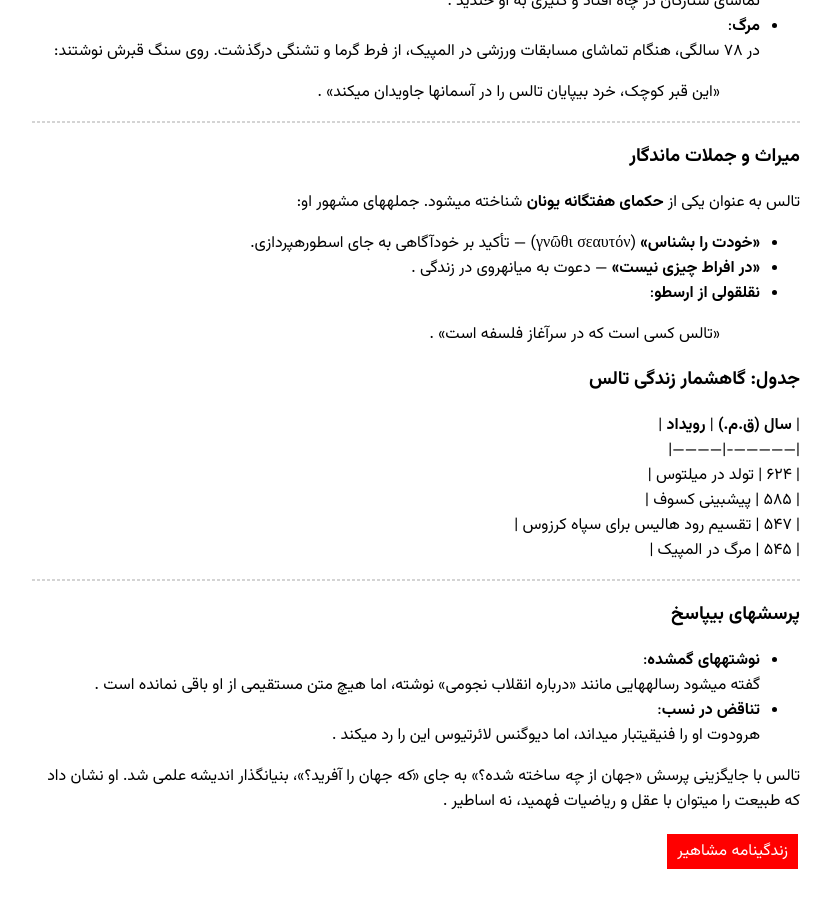
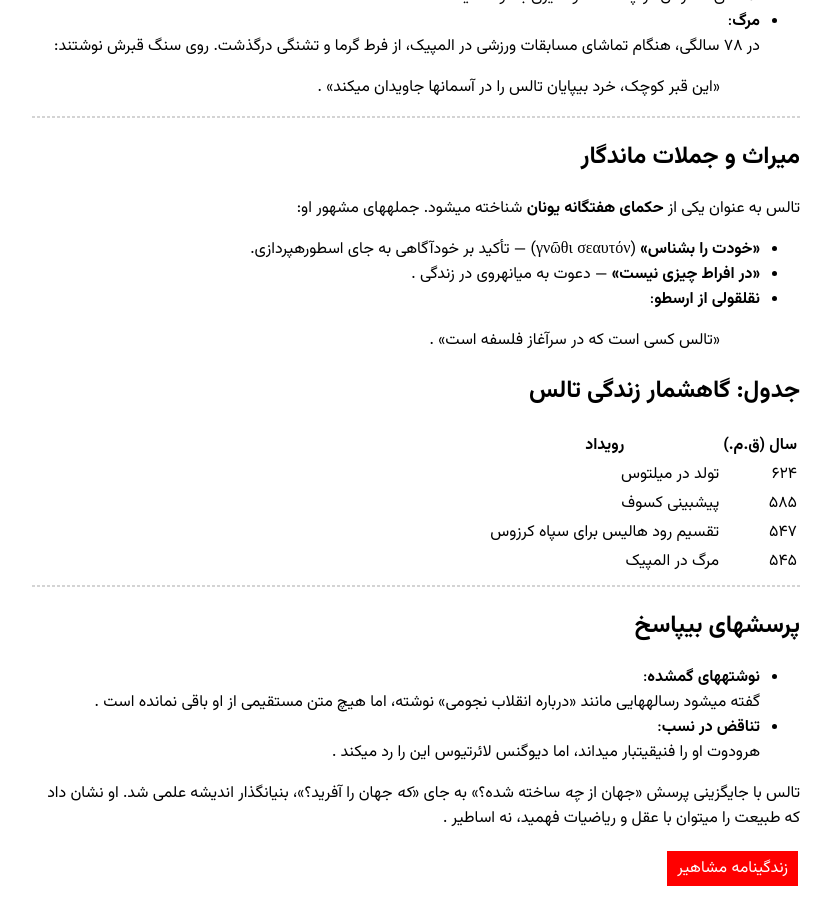
Before and after one commit to darkblog/darkblog.github.io, a Jekyll site: the page built from _posts/2025-7-4-52.md, in a window 1280 px wide and 900 px high, scrolled down 1462 px. Shown: the whole window, without its empty margins (224-1055 px from the left). Built offline with Jekyll 4.4.1, drawn with Linux system fonts in a browser that asks for light colours; some of the changed text lies outside the part shown.

Commit message:
Update 2025-7-4-52.md

```diff
--- a/_posts/2025-7-4-52.md
+++ b/_posts/2025-7-4-52.md
@@ -16,15 +15,15 @@
 
 ---
 
-### **دستاوردهای علمی و فلسفی**
-#### **۱. فلسفه: آب به عنوان اصل نخستین**
+## **دستاوردهای علمی و فلسفی**
+### **۱. فلسفه: آب به عنوان اصل نخستین**
 - تالس معتقد بود همه چیز از یک ماده اولیه (آرخه) تشکیل شده است و آن را «آب» معرفی کرد. او استدلال میکرد:
   - موجودات زنده برای حیات به آب نیاز دارند.
   - آب در سه حالت جامد، مایع و گاز دیده میشود (هرچند این طبقهبندی در زمان او ناشناخته بود) .
 - **نقلقول مشهور**:
   > «همه چیز پر از خدایان است» — که احتمالاً اشاره به حضور حیات در تمام ذرات طبیعت دارد .
 
-#### **۲. ریاضیات: هندسه کاربردی**
+### **۲. ریاضیات: هندسه کاربردی**
 تالس با سفر به مصر و بابل، هندسه را به یونان آورد. قضیههای منسوب به او:
 
 | **قضیه** | **توضیح** |
@@ -34,13 +33,13 @@
 | تقسیم دایره با قطر | قطر دایره آن را نصف میکند |
 | اندازهگیری اهرام مصر | با مقایسه سایه خود و هرم در زمانی که سایهها با قد برابرند |
 
-#### **۳. نجوم: پیشبینی کسوف**
+### **۳. نجوم: پیشبینی کسوف**
 - در سال ۵۸۵ ق.م، با استفاده از محاسبات بابلی، خورشیدگرفتگی را پیشبینی کرد و باعث شگفتی همعصران شد .
 - تقویم نجومی ابداع کرد و از صورت فلکی **دب اصغر** برای جهتیابی در دریانوردی استفاده نمود .
 
 ---
 
-### **فعالیتهای سیاسی و مهندسی**
+## **فعالیتهای سیاسی و مهندسی**
 - **مهندسی نظامی**:
   در نبرد کرزوس (پادشاه لیدیا) علیه ایرانیان، با حفر کانالی در رودخانه هالیس، جریان آب را به دو شاخه تقسیم کرد تا سپاه بتواند از رود عبور کند .
 - **مشاوره اقتصادی**:
@@ -48,7 +47,7 @@
 
 ---
 
-### **سبک زندگی و مرگ**
+## **سبک زندگی و مرگ**
 - **شخصیت**:
   مردی عملگرا بود که فلسفه را با تجربه ادغام میکرد. افلاطون در رساله «تئهتتوس» روایت میکند که تالس هنگام تماشای ستارگان در چاه افتاد و کنیزی به او خندید .
 - **مرگ**:
@@ -57,14 +56,15 @@
 
 ---
 
-### **میراث و جملات ماندگار**
+## **میراث و جملات ماندگار**
 تالس به عنوان یکی از **حکمای هفتگانه یونان** شناخته میشود. جملههای مشهور او:
 - **«خودت را بشناس»** (γνῶθι σεαυτόν) — تأکید بر خودآگاهی به جای اسطورهپردازی.
 - **«در افراط چیزی نیست»** — دعوت به میانهروی در زندگی .
 - **نقلقولی از ارسطو**:
   > «تالس کسی است که در سرآغاز فلسفه است» .
 
-### **جدول: گاهشمار زندگی تالس**
+## **جدول: گاهشمار زندگی تالس**
+
 | **سال (ق.م.)** | **رویداد** |
 |----------------|------------|
 | ۶۲۴ | تولد در میلتوس |
@@ -74,7 +74,7 @@
 
 ---
 
-### **پرسشهای بیپاسخ**
+## **پرسشهای بیپاسخ**
 - **نوشتههای گمشده**:
   گفته میشود رسالههایی مانند «درباره انقلاب نجومی» نوشته، اما هیچ متن مستقیمی از او باقی نمانده است .
 - **تناقض در نسب**:
```
Also changed, not shown: other parts of _posts/2025-7-4-52.md (+2 -3 lines).
